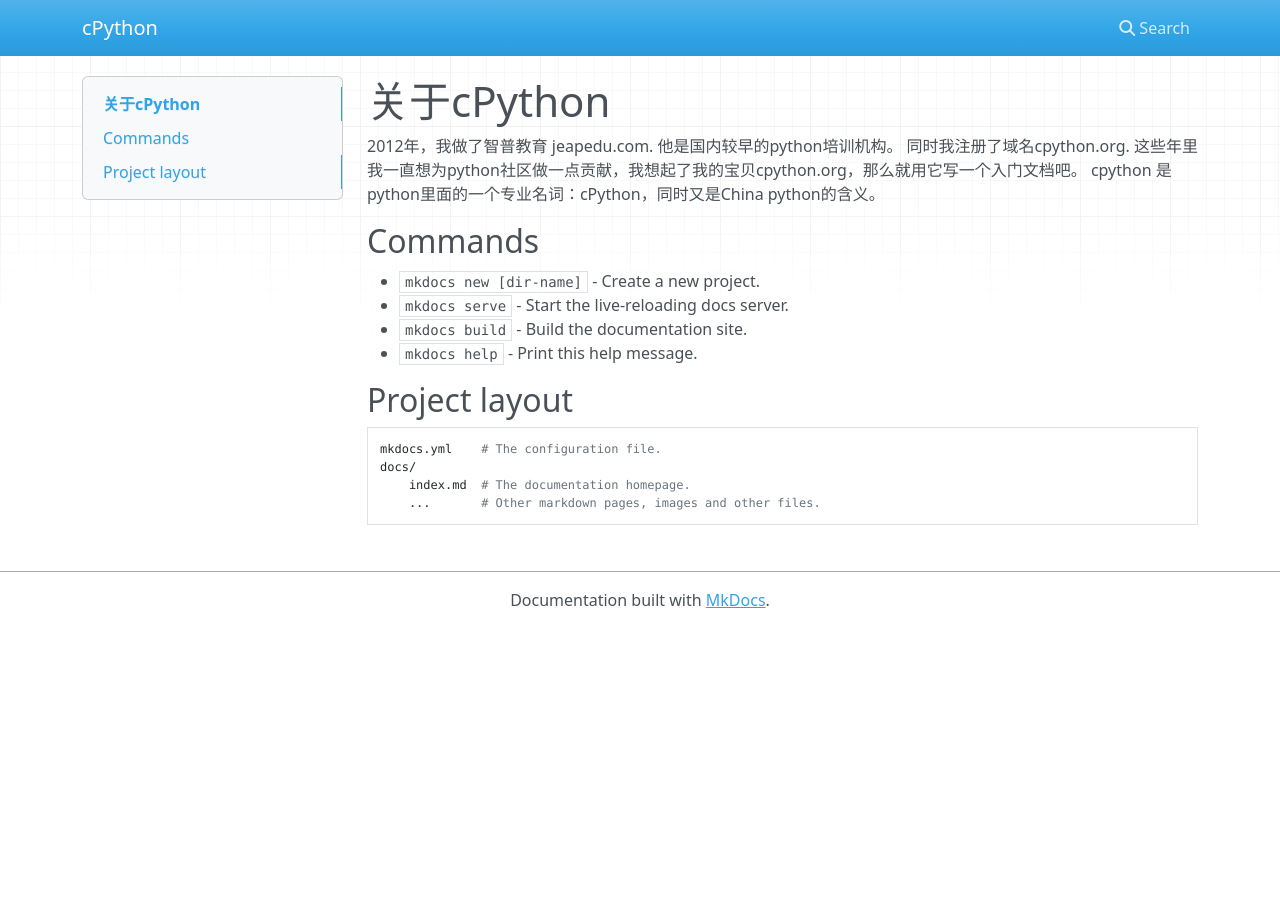
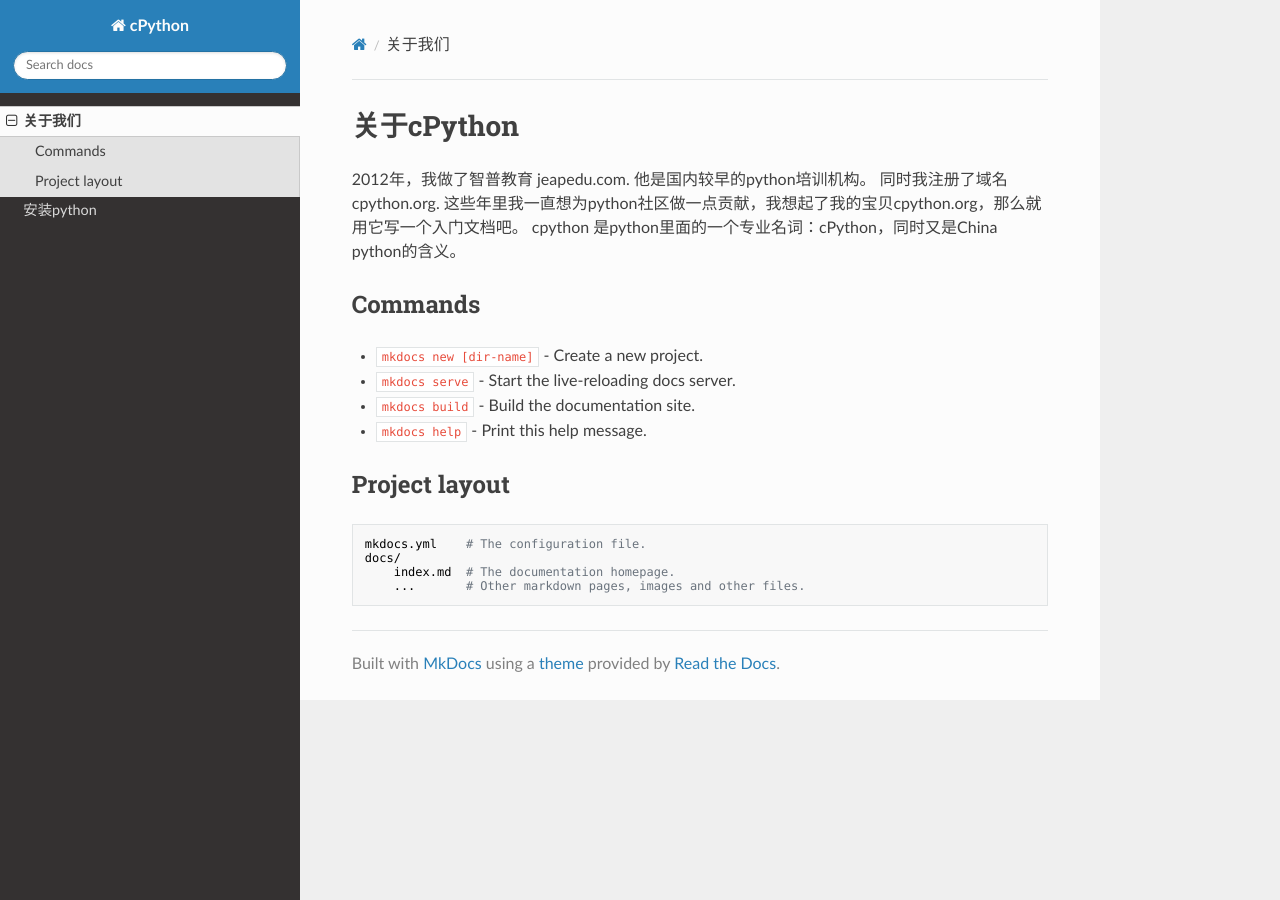
Before and after one commit to asmcos/cpython, an MkDocs documentation site: the page built from docs/index.md, in a window 1280 px wide. Built offline with MkDocs 1.6.1, drawn with Linux system fonts in a browser that asks for light colours; nearby versions of some CDN libraries; old or Windows-style settings are respelled for this version of MkDocs.

Commit message:
增加页面

```diff
--- a/mkdocs.yml
+++ b/mkdocs.yml
@@ -1 +1,5 @@
 site_name: cPython
+pages:
+    - 关于我们: index.md
+    - 安装python: install_python.md
+theme: readthedocs
```
